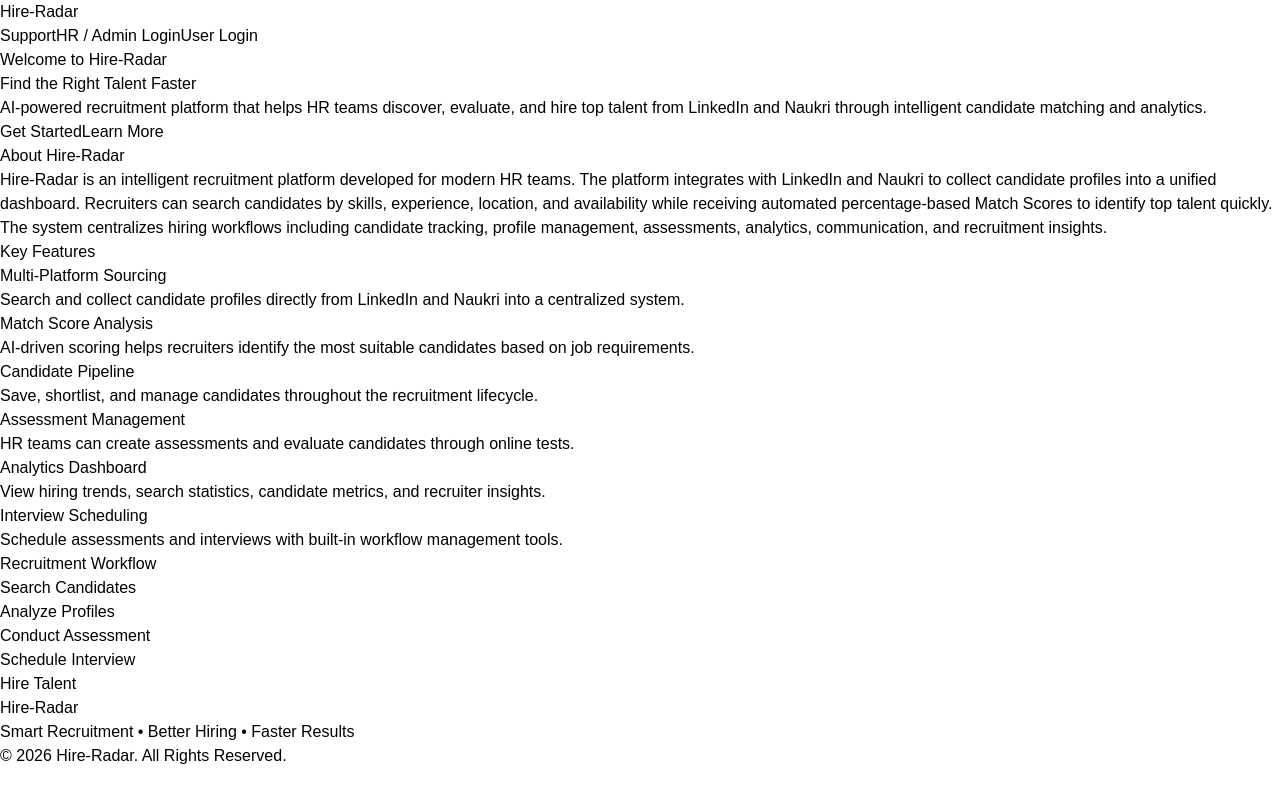
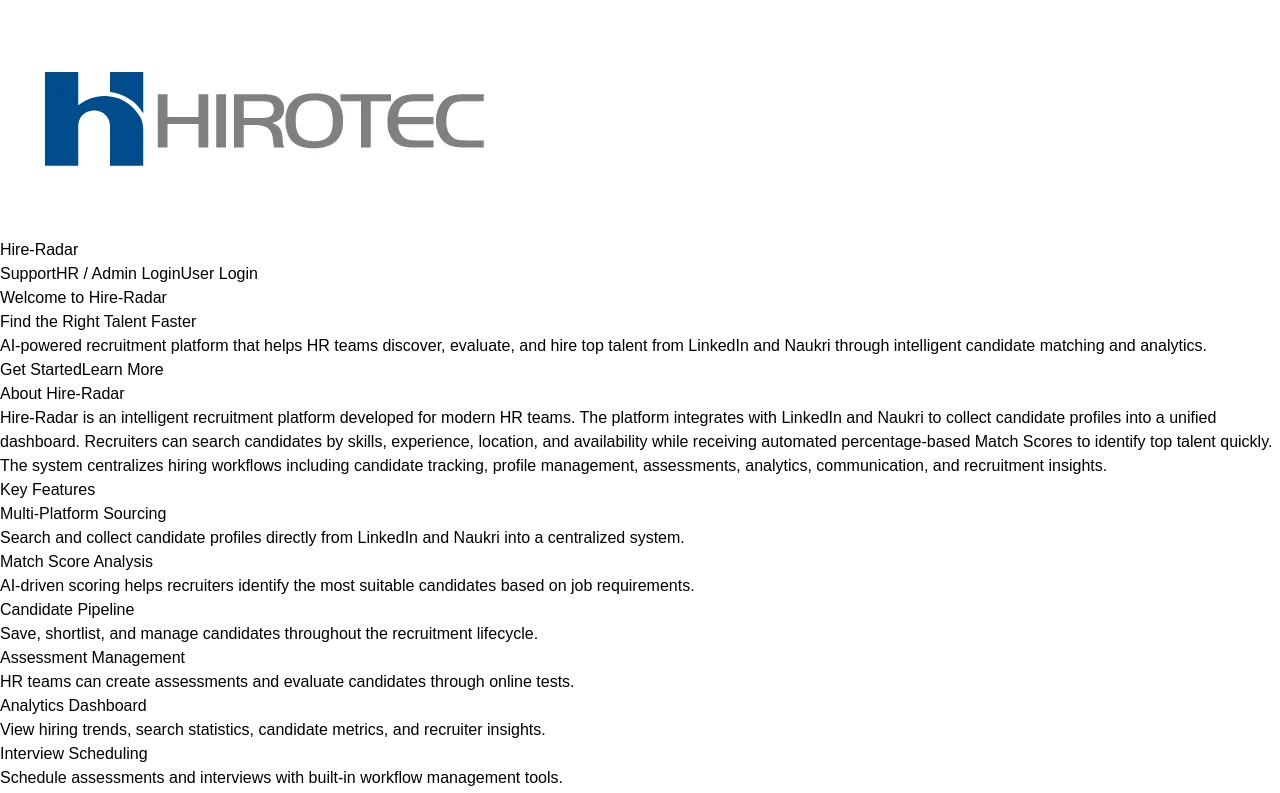
Before and after one commit to John-Divine-Mathew/Hire-Radar, a React app in the folder frontend/: page / in a window 1280 px wide. Shown: the top 793 px of the page. Built offline with nearby package versions, Linux system fonts and the light colour scheme; the HTML template or start-up script is replaced by a standard one.

Commit message:
Company Logo imported

```diff
--- a/frontend/src/components/navBar/navBar.jsx
+++ b/frontend/src/components/navBar/navBar.jsx
@@ -16,9 +16,12 @@ const Navbar = () => {
         <div className="max-w-7xl mx-auto px-8 py-4 flex justify-between items-center">
 
           {/* Logo */}
-
-          <div>
-
+          <div className="flex items-center gap-4">
+            <img
+                    src="public/hirotec-logo.webp"
+                    alt="HIROTEC Logo"
+                    className="h-20 w-70 object-contain"
+                  />
             <h1 className="text-3xl font-extrabold text-purple-700 ">
               Hire-Radar
             </h1>
```
Also changed, not shown: frontend/public/hirotec-logo.webp (added).
